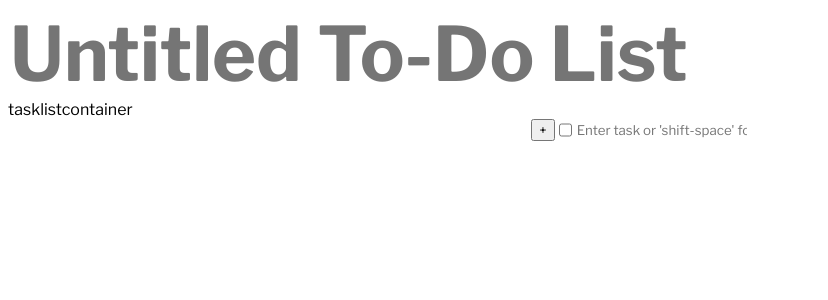
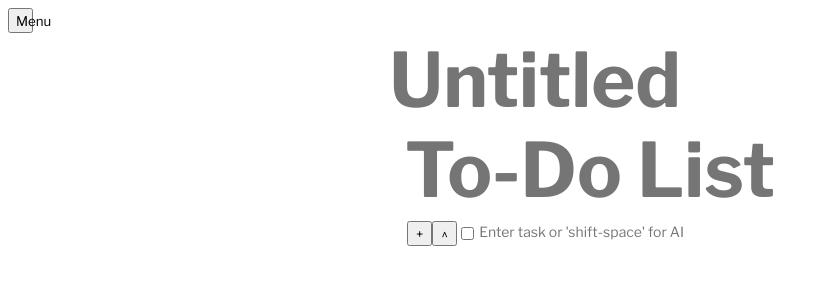
Before and after one commit to julsy-chen/softsteps, a React app: page / in a window 1280 px wide. Shown: the top 300 px of the page, without its empty margins (0-828 px from the left). Built offline with nearby package versions, Linux system fonts and the light colour scheme; the HTML template or start-up script is replaced by a standard one.

Commit message:
added side bar

```diff
--- a/src/App.js
+++ b/src/App.js
@@ -3,9 +3,25 @@ import { useState } from "react";
 import { hot } from 'react-hot-loader/root';
 
 import { Page } from "./Page";
+import { MenuButton } from "./MenuButton";
+import { NavBar } from "./NavBar";
 
 export default function App() {
+  const [showNavBar, setShowNavBar] = useState(false);
+
+  function handleClick() {
+    setShowNavBar(!showNavBar);
+  }
+
   return (
-    <Page />
+    <>
+      <MenuButton handleClick={handleClick}/>
+      {showNavBar && <NavBar showNavBar={showNavBar}/>}
+      <Page />
+    </>
+    /*
+    LISTEN TO IO FEEDBACK TONIGHT
+    */
+
   );
 }
--- a/src/Checkbox.js
+++ b/src/Checkbox.js
@@ -1,7 +1,10 @@
 import React from "react";
 
-export function Checkbox() {
+export function Checkbox({handleCheck}) {
+
     return (
-        <input type="checkbox"></input>
+        <>
+            <input type="checkbox" onClick={handleCheck} id="checkbox"></input>
+        </>
     )
 }
--- a/src/DraggableHandle.js
+++ b/src/DraggableHandle.js
@@ -1,7 +1,20 @@
 import React from "react";
+/*
+* maybe make this a checkbox so that when you click anywhere than the button it no longer highlights the current task
+*/
 
 export function DraggableHandle() {
+    function handleClick() {
+        console.log("handling click")
+    }
+
+    function handleDrag() {
+        console.log("handling drag")
+    }
+
     return (
-        <div></div>
+       <>
+        <button>^</button>
+       </>
     );
 }
--- /dev/null
+++ b/src/MenuButton.js
@@ -0,0 +1,9 @@
+import React from "react";
+
+export function MenuButton({handleClick}) {
+    return (
+        <>
+            <button onClick={handleClick}>Menu</button>
+        </>
+    )
+}
--- /dev/null
+++ b/src/NavBar.js
@@ -0,0 +1,15 @@
+import React from "react";
+
+export function NavBar({showNavBar}) {
+    return (
+        <>
+            <div className={showNavBar ? "sidebar active" : "sidebar"}>
+                <ul>
+                    <li>
+                        <a href="/"> Page 1 </a>
+                    </li>
+                </ul>
+            </div>
+        </>
+    );
+}
--- a/src/Page.js
+++ b/src/Page.js
@@ -12,7 +12,6 @@ export function Page() {
           <TaskListContainer />
           <TrashCan />
         </div>
-
       </>
     );
 }
--- a/src/Task.js
+++ b/src/Task.js
@@ -1,4 +1,5 @@
 import React from "react";
+import { useState } from "react";
 
 import { NewTaskButton } from "./NewTaskButton";
 import { DraggableHandle } from "./DraggableHandle";
@@ -6,13 +7,19 @@ import { Checkbox } from "./Checkbox";
 import { TaskInput } from "./TaskInput";
 
 export function Task({key, task, setTasksFn}) {
+    const [isChecked, setIsChecked] = useState(false);
+
+    function handleCheck() {
+        setIsChecked(!isChecked)
+    }
+
     return (
         <>
             <div className="checklist-task">
                 <NewTaskButton setTasksFn={setTasksFn}/>
                 <DraggableHandle/>
-                <Checkbox/>
-                <TaskInput taskAction={task}/>
+                <Checkbox handleCheck={handleCheck}/>
+                <TaskInput taskAction={task} isChecked={isChecked}/>
             </div>
         </>
     )
--- a/src/TaskInput.js
+++ b/src/TaskInput.js
@@ -1,7 +1,7 @@
 import React from "react";
 
-export function TaskInput({taskAction}) {
+export function TaskInput({taskAction, isChecked}) {
     return (
-        <input placeholder={taskAction ? taskAction : "Enter task or 'shift-space' for AI"}/>
+        <textarea placeholder={taskAction ? taskAction : "Enter task or 'shift-space' for AI"} className={isChecked ? "checked-task": "unchecked-task"} id="task-input"/>
     );
 }
--- a/src/TaskListContainer.js
+++ b/src/TaskListContainer.js
@@ -49,11 +49,9 @@ export function TaskListContainer() {
         <Task key={disassembledTask.key} task={disassembledTask.task} setTasksFn={setTasksFn}/>
     )
    }
-   console.log(assembledTaskList[0])
 
     return (
         <>
-            <div>tasklistcontainer</div>
             {assembledTaskList}
         </>
     );
--- a/src/Title.js
+++ b/src/Title.js
@@ -4,7 +4,7 @@ export function Title() {
   return (
     <>
       <div className="title">
-        <input placeholder="Untitled To-Do List" id="title"/>
+        <textarea placeholder="Untitled&#10; To-Do List" id="title"/>
       </div>
     </>
   );
--- a/src/styles.css
+++ b/src/styles.css
@@ -11,7 +11,9 @@ h1 {
 
 .checklist-task {
   display: flex;
-  justify-content: center;
+  justify-content: left;
+  margin-left: 20px;
+
 }
 
 input {
@@ -19,7 +21,55 @@ input {
   border: none;
 }
 
-input[id="title"] {
+input [type="checkbox"] {
+  display: block;
+  margin: 0 auto;
+}
+
+button {
+  width: 25px;
+  height: 25px;
+}
+
+textarea {
+  field-sizing: content;
+  resize: none;
+  word-break: break-word;
+  border: none;
+}
+
+textarea[id="title"] {
   font-size: 75px;
   font-weight: bold;
 }
+
+.page {
+  margin: auto;
+  width: 40%;
+
+}
+
+.checked-task {
+  text-decoration: line-through;
+  color: grey;
+}
+
+.unchecked-task {
+  font-size: 14px;
+}
+
+.sidebar {
+  width: 200px;
+  background: grey;
+  position: absolute;
+  height: 90vh;
+  left: -100%;
+  padding: 0 30px;
+  /*
+  add transitions maybe?
+  */
+}
+
+.sidebar.active {
+  left: 0;
+}
```
